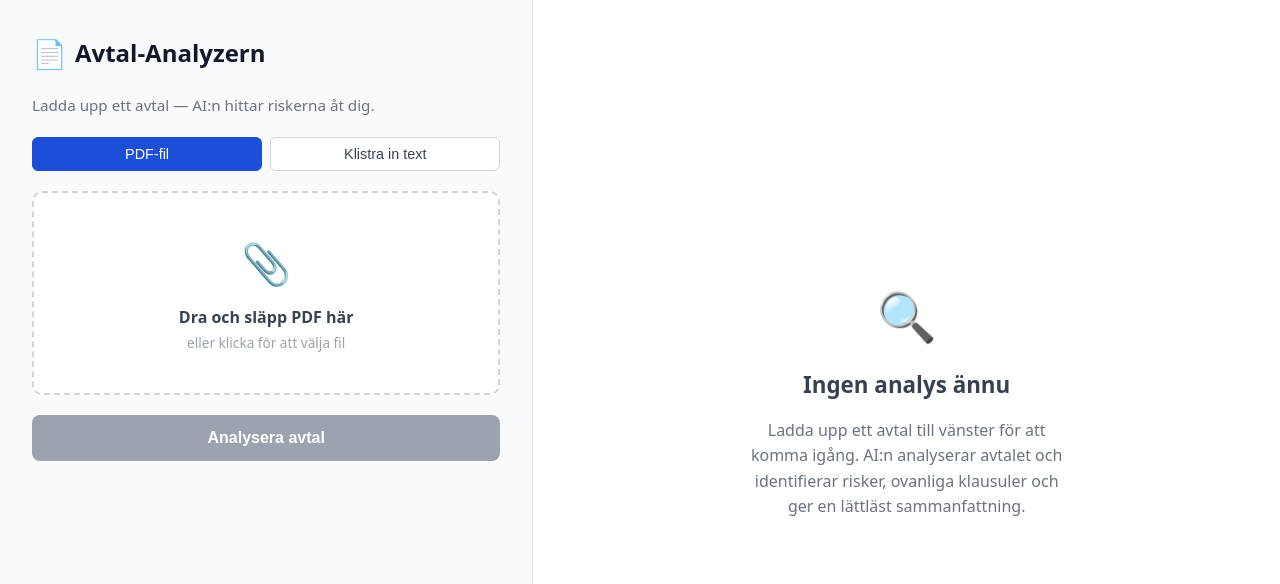
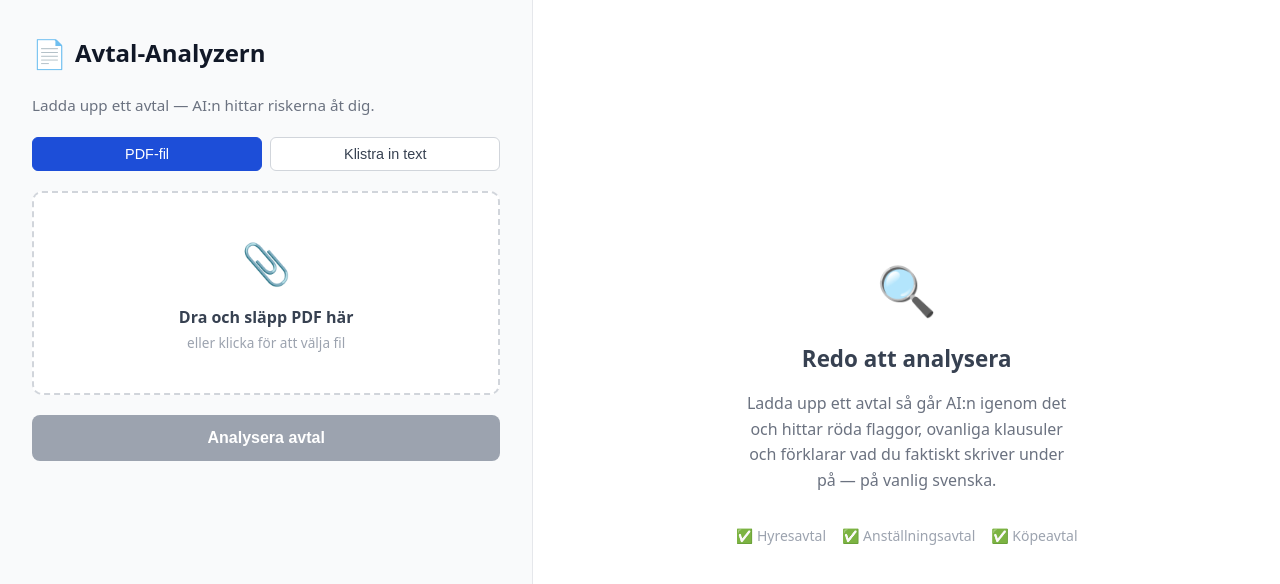
Before and after one commit to benji9812/Contract-Analyzer, a React (Vite) app in the folder frontend/: page / in a window 1280 px wide. Shown: the top 584 px of the page. Built offline with nearby package versions, Linux system fonts and the light colour scheme.

Commit message:
feat: improve empty state with contract type examples

```diff
--- a/frontend/src/App.css
+++ b/frontend/src/App.css
@@ -475,3 +475,13 @@
     background: rgba(217, 119, 6, 0.15);
     color: #fcd34d;
 }
+
+.empty-examples {
+    display: flex;
+    gap: 1rem;
+    flex-wrap: wrap;
+    justify-content: center;
+    margin-top: 1rem;
+    font-size: 0.875rem;
+    color: #9ca3af;
+}
--- a/frontend/src/App.tsx
+++ b/frontend/src/App.tsx
@@ -17,12 +17,17 @@ function EmptyState() {
     return (
         <div className="empty-state">
             <span className="empty-state-icon">🔍</span>
-      <h2 className="empty-state-title">Ingen analys ännu</h2>
+            <h2 className="empty-state-title">Redo att analysera</h2>
             <p className="empty-state-desc">
-        Ladda upp ett avtal till vänster för att komma igång. AI:n analyserar
-        avtalet och identifierar risker, ovanliga klausuler och ger en
-        lättläst sammanfattning.
+                Ladda upp ett avtal så går AI:n igenom det och hittar röda flaggor,
+                ovanliga klausuler och förklarar vad du faktiskt skriver under på —
+                på vanlig svenska.
             </p>
+            <div className="empty-examples">
+                <span>✅ Hyresavtal</span>
+                <span>✅ Anställningsavtal</span>
+                <span>✅ Köpeavtal</span>
+            </div>
         </div>
     );
 }
```
Lines whose indentation alone changed are shown as unchanged.
